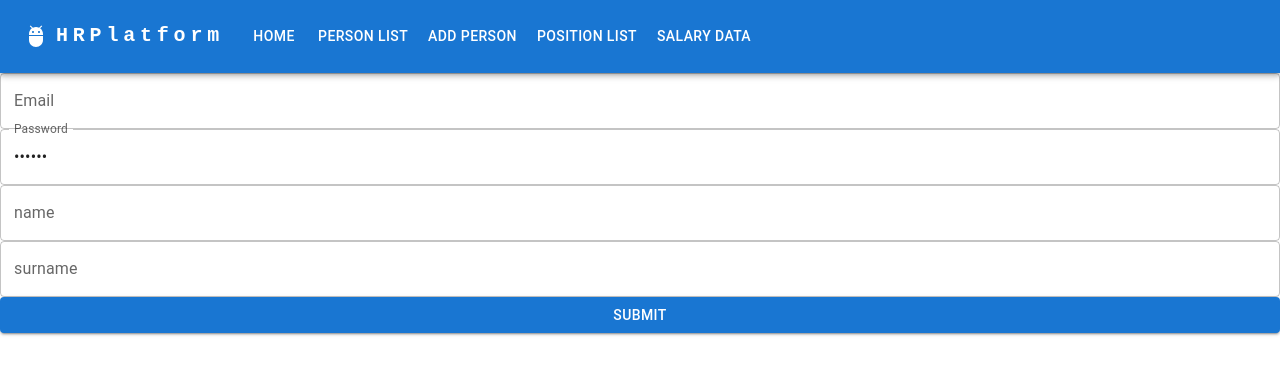
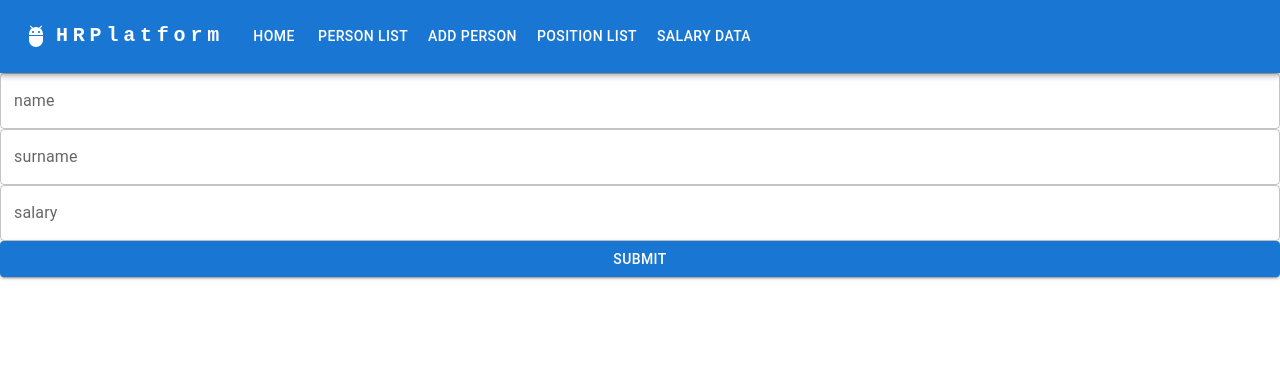
Before and after one commit to chimny/HRPlatformFrontEnd, a React (Create React App) app: page /personList/chosenPerson/1 in a window 1280 px wide. Shown: the top 374 px of the page. Built offline with nearby package versions, Linux system fonts and the light colour scheme.

Commit message:
further implementation

```diff
--- a/src/components/Form/Formik.tsx
+++ b/src/components/Form/Formik.tsx
@@ -1,36 +1,36 @@
 import React from 'react';
-import ReactDOM from 'react-dom';
-import { useFormik } from 'formik';
+import {Field, Form, useFormik} from 'formik';
 import * as yup from 'yup';
-import {Button, TextField} from "@mui/material";
+import {Button, Select, TextField} from "@mui/material";
+import {updateForm} from "../../redux/slices/formSlice";
 
 
 const validationSchema = yup.object({
     email: yup
-        // .string('Enter your email')
         .string()
         .email('Enter a valid email')
         .required('Email is required'),
     password: yup
-        // .string('Enter your password'
         .string()
         .min(8, 'Password should be of minimum 8 characters length')
         .required('Password is required'),
     name: yup
-        // .string('Enter your password'
         .string()
         .min(3, 'Name should include at least 3 signs!')
         .max(50, 'Name length is maximum 50')
         .required('name is required'),
     surname: yup
-        // .string('Enter your password'
         .string()
         .min(3, 'surname should include at least 3 signs!')
         .max(50, 'surname length is maximum 50')
         .required('surname is required'),
     //@todo further implementation
     salary: yup
-        // .string('Enter your password'
+        .string()
+        .min(3, 'surname should include at least 3 signs!')
+        .max(50, 'surname length is maximum 50')
+        .required('surname is required'),
+    position: yup
         .string()
         .min(3, 'surname should include at least 3 signs!')
         .max(50, 'surname length is maximum 50')
@@ -40,10 +40,10 @@ const validationSchema = yup.object({
 export const Formik = () => {
     const formik = useFormik({
         initialValues: {
-            email: '',
-            password: 'foobar',
             name: '',
-            surname:''
+            surname:'',
+            position:'',
+            salary:''
         },
         validationSchema: validationSchema,
         onSubmit: (values) => {
@@ -53,28 +53,10 @@ export const Formik = () => {
 
     return (
         <div>
+
+
+
                     <form onSubmit={formik.handleSubmit}>
-                <TextField
-                    fullWidth
-                    id="email"
-                    name="email"
-                    label="Email"
-                    value={formik.values.email}
-                    onChange={formik.handleChange}
-                    error={formik.touched.email && Boolean(formik.errors.email)}
-                    helperText={formik.touched.email && formik.errors.email}
-                />
-                <TextField
-                    fullWidth
-                    id="password"
-                    name="password"
-                    label="Password"
-                    type="password"
-                    value={formik.values.password}
-                    onChange={formik.handleChange}
-                    error={formik.touched.password && Boolean(formik.errors.password)}
-                    helperText={formik.touched.password && formik.errors.password}
-                />
                         <TextField
                             fullWidth
                             id="name"
@@ -95,10 +77,35 @@ export const Formik = () => {
                             error={formik.touched.surname && Boolean(formik.errors.surname)}
                             helperText={formik.touched.surname && formik.errors.surname}
                         />
+                        {/*<label htmlFor="position">Position</label>*/}
+                        {/*<Field*/}
+                        {/*    component="select"*/}
+                        {/*    id="position"*/}
+                        {/*    name="position"*/}
+                        {/*    multiple={true}*/}
+                        {/*>*/}
+                        {/*    <option value="NY">New York</option>*/}
+                        {/*    <option value="SF">San Francisco</option>*/}
+                        {/*    <option value="CH">Chicago</option>*/}
+                        {/*    <option value="OTHER">Other</option>*/}
+                        {/*</Field>*/}
+
+                        <TextField
+                            fullWidth
+                            id="salary"
+                            name="salary"
+                            label="salary"
+                            value={formik.values.salary}
+                            onChange={formik.handleChange}
+                            error={formik.touched.salary && Boolean(formik.errors.salary)}
+                            helperText={formik.touched.salary && formik.errors.salary}
+                        />
+
                         <Button color="primary" variant="contained" fullWidth type="submit">
                             Submit
                         </Button>
                     </form>
+
         </div>
     );
 };
```
Lines whose indentation alone changed are shown as unchanged.
